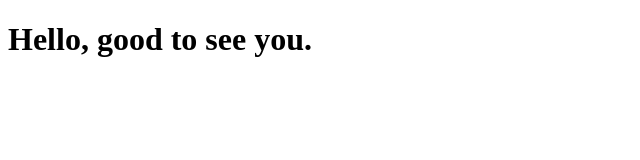
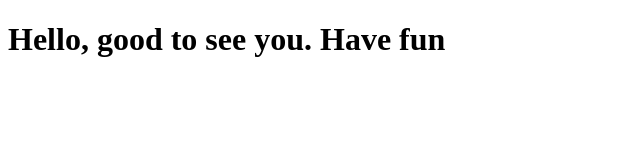
Before and after one commit to Riya841/Portfolio, a plain HTML site: page index.html in a window 1280 px wide. Shown: the whole page, without its empty margins (0-640 px from the left). Drawn offline with Linux system fonts and the light colour scheme.

Commit message:
Update index.html

```diff
--- a/index.html
+++ b/index.html
@@ -4,6 +4,6 @@
 	<title></title>
 </head>
 <body>
-<h1>Hello, good to see you.</h1>
+<h1>Hello, good to see you. Have fun</h1>
 </body>
 </html>
```
